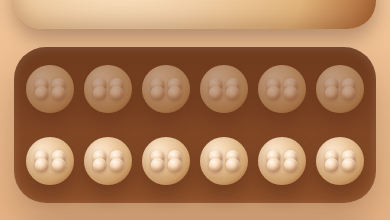
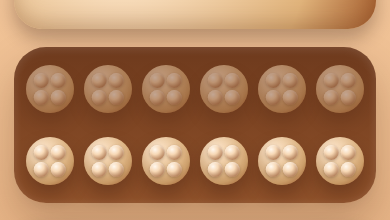
Before and after one commit to Teamuchin/online-mangala-website, a React (Vite) app: page /game/local in a window 390 px wide. Shown: the part 546-766 px from the top of the page. Built offline with nearby package versions, Linux system fonts and the light colour scheme; a web font is replaced by a local one.

Commit message:
Refactor stone rendering logic and update CSS variables for improved layout and responsiveness

```diff
--- a/src/components/mangala/Board.jsx
+++ b/src/components/mangala/Board.jsx
@@ -4,7 +4,6 @@ import styles from './MangalaGame.module.css'
 const MAX_VISIBLE_STONES = 12
 const ROW_ORDER = [0, 1, 2, 3, 2.5, 1.5]
 const MAX_STONES_PER_ROW = 2
-const ROW_GAP_PERCENT = 15
 
 function getStoneRows(count) {
   const rowCount = Math.ceil(count / MAX_STONES_PER_ROW)
@@ -19,11 +18,10 @@ function getStoneRows(count) {
       count - rowIndex * MAX_STONES_PER_ROW,
     )
     const visualPosition = rowPositions[rowIndex]
-    const top = 50 + (visualPosition - centerPosition) * ROW_GAP_PERCENT
 
     return {
       id: `row-${rowIndex}`,
-      top: `${top}%`,
+      offset: visualPosition - centerPosition,
       stonesInRow,
     }
   })
@@ -48,7 +46,7 @@ function Pit({ count, disabled, isSelected, onClick }) {
             <span
               key={row.id}
               className={styles.stoneRow}
-              style={{ top: row.top }}
+              style={{ '--row-offset': row.offset }}
             >
               {Array.from({ length: row.stonesInRow }, (_, stoneIndex) => (
                 <span
--- a/src/components/mangala/MangalaGame.module.css
+++ b/src/components/mangala/MangalaGame.module.css
@@ -168,6 +168,9 @@
   position: relative;
   width: 100%;
   aspect-ratio: 1 / 1;
+  --stone-size: 18px;
+  --stone-gap: 2px;
+  --stone-step: calc(var(--stone-size) + var(--stone-gap));
   border-radius: 50%;
   background: radial-gradient(circle at 30% 25%, #ffe9cf, #e0b37b 70%, #a76030 100%);
   box-shadow: inset 0 -8px 18px rgba(108, 54, 22, 0.25), 0 10px 18px rgba(38, 16, 6, 0.28);
@@ -179,17 +182,18 @@
 
 .stoneRow {
   position: absolute;
+  top: 50%;
   left: 50%;
-  transform: translate(-50%, -50%);
+  transform: translate(-50%, -50%) translateY(calc(var(--row-offset) * var(--stone-step)));
   display: inline-flex;
   justify-content: center;
-  gap: 4px;
+  gap: var(--stone-gap);
   width: 76%;
 }
 
 .stone {
-  width: 17px;
-  height: 17px;
+  width: var(--stone-size);
+  height: var(--stone-size);
   border-radius: 50%;
   background: radial-gradient(circle at 35% 30%, #fff8ef 0%, #f7d8b5 35%, #8a4a22 100%);
   box-shadow: inset 0 1px 2px rgba(255, 255, 255, 0.45), 0 1px 3px rgba(55, 24, 8, 0.28);
@@ -305,12 +309,10 @@
     padding: 18px 12px;
   }
 
-  .stoneRow {
-    gap: 3px;
+  .pitSurface {
+    --stone-size: 15px;
+    --stone-gap: 2px;
+    --stone-step: calc(var(--stone-size) + var(--stone-gap));
   }
 
-  .stone {
-    width: 14px;
-    height: 14px;
-  }
 }
```
